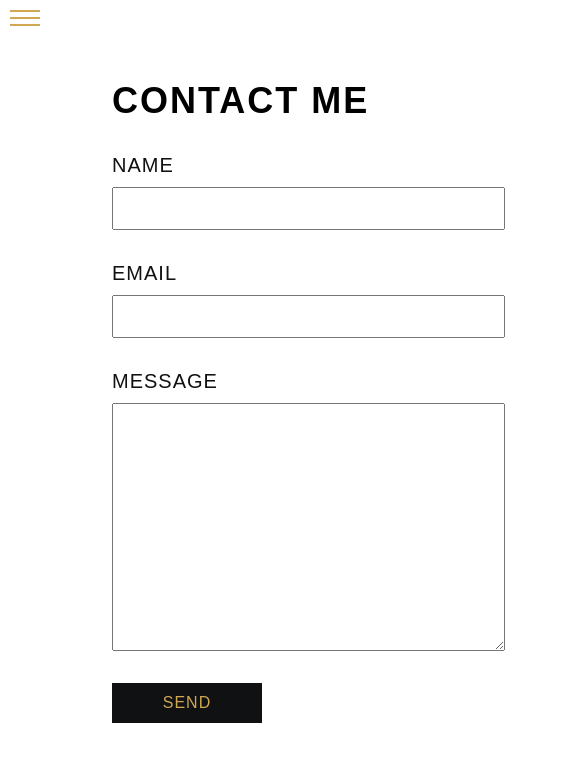
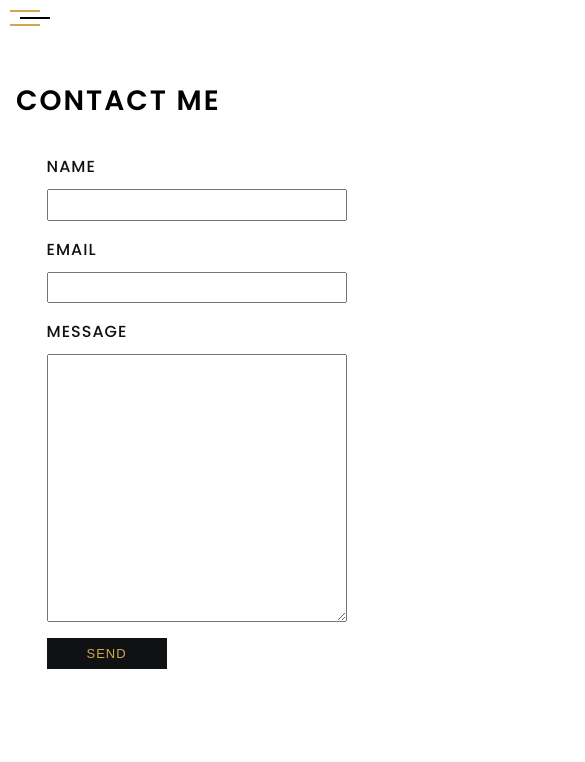
Before and after one commit to NasarTarique/netlifblog, a React (Create React App) app: page /contact in a window 390 px wide. Shown: the top 762 px of the page, 585 px wide, since content can reach past the window. Built offline with nearby package versions, Linux system fonts and the light colour scheme.

Commit message:
responsive ui contact/readblog page

```diff
--- a/public/index.html
+++ b/public/index.html
@@ -29,6 +29,7 @@
 	<link rel="preconnect" href="https://fonts.googleapis.com">
     <link rel="preconnect" href="https://fonts.gstatic.com" crossorigin>
 	<link href="https://fonts.googleapis.com/css2?family=Roboto:wght@300&display=swap" rel="stylesheet">
+		<link href="https://fonts.googleapis.com/css2?family=Poppins:wght@400;500;600;700&family=Roboto:wght@400;500&family=Rubik:wght@500&display=swap" rel="stylesheet">
 	<link href="https://fonts.googleapis.com/css2?family=Roboto:wght@300&display=swap" rel="stylesheet">
   </head>
   <body>
--- a/src/About.js
+++ b/src/About.js
@@ -1,9 +1,12 @@
-import React from "react";
+import React,{useEffect} from "react";
 import "./styles/about.css";
 import aboutimg from './imgs/laptop-portfolio.jpg';
 import { Link } from  'react-router-dom';
 
 function About() {
+		useEffect(()=>{
+				document.title = "About Me - Tarique Nasar"
+		},[])
   return (
     <div className="about-container">
       <div className="about">
--- a/src/Blog.js
+++ b/src/Blog.js
@@ -5,6 +5,7 @@ const Blog = () => {
   const [blogs, getBlog] = useState([]);
 
   useEffect(() => {
+		  document.title = "Blogs - Tarique Nasar";
 		  fetch("https://nasartarique.github.io/jsontblogtestrepo/media/blogs/blogs.json")
       .then((response) => response.json())
       .then((data) => {
--- a/src/Contact.js
+++ b/src/Contact.js
@@ -1,4 +1,4 @@
-import React, { useState } from "react";
+import React, { useState, useEffect } from "react";
 import "./styles/contact.css";
 const Contact = () => {
   const [namefocus, setNamefocus] = useState(false);
@@ -9,6 +9,11 @@ const Contact = () => {
     email: "",
     message: "",
   });
+
+		useEffect(()=>{
+				document.title = "Contact Me - Tarique Nasar"
+
+		},[])
   return (
     <div className="contact-container">
       <div className="contactme">
--- a/src/Projects.js
+++ b/src/Projects.js
@@ -6,6 +6,7 @@ const Projects = () => {
   const [projects, getProjects] = useState([]);
 
   useEffect(() => {
+		  document.title = "Projects - Tarique Nasar"
     fetch(
       "https://nasartarique.github.io/jsontblogtestrepo/media/projects/projects.json"
     )
--- a/src/Read.js
+++ b/src/Read.js
@@ -1,4 +1,4 @@
-import React, { useState, useEffect, useCallback } from "react";
+import React, {Fragment, useState, useEffect, useCallback } from "react";
 // import ReactMarkdown from "react-markdown";
 import { useParams } from "react-router-dom";
 import { ReactMarkdown } from "react-markdown/lib/react-markdown";
@@ -22,11 +22,13 @@ const Read = () => {
   }, [getId]);
 
   return (
+		  <Fragment>
+      <div className="Heading-blog" key={id}>{blog.Heading}</div>
     <div className="read-container">
-      <div className="Heading-blog" key={id}>{blog.Heading}</div>
       <ReactMarkdown children={blog.Blog}></ReactMarkdown>
       <div className="eoblog"></div>
     </div>
+		  </Fragment>
   );
 };
 
--- a/src/styles/about.css
+++ b/src/styles/about.css
@@ -1,5 +1,5 @@
 .about-container {
-  font-family: "Poppins", sans-serif;
+  font-family: "Open-sans", sans-serif;
   padding: 10rem;
   width: 100%;
   height: 100%;
@@ -11,7 +11,9 @@
 .about {
   margin: auto;
 }
-.about-header { letter-spacing: 4px;
+.about-header {
+		font-weight:600;
+		letter-spacing: 4px;
   padding-bottom: 2rem;
 }
 #span-hey {
@@ -62,6 +64,12 @@
     width: 0%;
   }
 }
+@media (max-width: 650px) {
+		.about-container{
+				padding:4rem;
+		}
+
+}
 @media (max-width: 500px) {
   .about-container {
     padding: 0rem;
--- a/src/styles/blogs.css
+++ b/src/styles/blogs.css
@@ -1,5 +1,5 @@
 .blogs-container{
-  font-family: "poppins", sans-serif;
+		font-family:'Open-sans',sans-serif;
   padding: 5rem 7rem 5rem 7rem;
   width: 100%;
   height: 100%;
@@ -25,7 +25,7 @@
 }
 .blog-block > p{
 		font-family:'Roboto',san-serif;
-		font-weight:400;
+		font-weight:300;
 		font-size:18px;
 		letter-spacing:0.2px;
 
@@ -46,6 +46,7 @@
 		color:white;
 }
 .blog-name{
+		font-weight:600;
 		color:#D0A854;
 }
 
--- a/src/styles/contact.css
+++ b/src/styles/contact.css
@@ -26,7 +26,8 @@
 .contactinput {
 		width:100%;
 		margin:auto;
-		max-width:700px; display:flex;
+		max-width:700px;
+		display:flex;
 		flex-direction:column;
 }
 .input-group{
@@ -88,3 +89,85 @@ label{
 textarea:focus{
 		outline-color:#d0a854;
 }
+@media(max-width:800px){
+		.contact-container{
+		padding: 5rem 3rem 5rem 3rem;
+		}
+}
+@media(max-width:700px){
+		.contactme-header{
+		font-size:32px;
+
+		}
+label{
+		font-size:16px;
+		padding-bottom:10px;
+}
+input{
+		padding:0.3rem;
+		font-size:16px;
+		margin-bottom:1rem;
+}
+textarea{
+		font-size:16px;
+		letter-spacing:1px;
+		font-family:'Poppins',sans-serif;
+		padding:0.5rem;
+
+}
+.contactinput {
+		width:100%;
+		max-width:500px;
+		display:flex;
+		flex-direction:column;
+}
+
+}
+@media(max-width:600px){
+		.contact-container{
+		padding: 5rem 1rem 5rem 3rem;
+		}
+		.contactinput{
+				max-width:400px;
+		}
+
+}
+@media(max-width:500px){
+		.contact-container{
+				padding: 5rem 1rem 5rem 1.5rem;
+
+		}
+		.contactme-header{
+				font-size:28px;
+		}
+		.contactinput{
+				max-width:350px;
+		}
+.submit-button{
+		margin-top:1rem;
+		padding-top:0.5rem;
+		padding-bottom:0.5rem;
+		font-size:13px;
+		width:120px;
+}
+
+}
+@media(max-width:400px){
+		.contactinput{
+				max-width:300px;
+		}
+		.contact-container{
+				padding: 5rem 0.8rem 5rem 1rem;
+
+		}
+
+}
+@media(max-width:350px){
+		.contactme-header{
+				font-size:25px;
+		}
+		.contactinput{
+				max-width:250px;
+		}
+
+}
--- a/src/styles/main.css
+++ b/src/styles/main.css
@@ -64,7 +64,7 @@
 }
 
 .hamburger {
-		position:absolute;
+		position:fixed;
 		top:0;
 		left:0;
 		display:none;
--- a/src/styles/projects.css
+++ b/src/styles/projects.css
@@ -1,5 +1,5 @@
 .projects-container{
-  font-family: "Poppins", sans-serif;
+  font-family: "Open-sans", sans-serif;
   padding: 5rem 7rem 5rem 7rem;
   width: 100%;
   height: 100%;
@@ -47,6 +47,7 @@
 }
 .project-name{
 		font-family:'Poppins',sans-serif;
+		font-weight:600;
 		color:#D0A854;
 }
 .project-website{
--- a/src/styles/read.css
+++ b/src/styles/read.css
@@ -1,7 +1,7 @@
 .read-container{
   font-family: "poppins", sans-serif;
-  padding: 5rem 7rem 5rem 7rem;
-  max-width: 1000px;
+  padding: 1rem 7rem 5rem 7rem;
+  max-width: 900px;
   height: 100%;
   display: flex;
   margin:auto;
@@ -10,9 +10,15 @@
   overflow-wrap:normal;
   gap:2em;
 }
-.read-container > .Heading-blog {
+.Heading-blog {
 		letter-spacing:2px;
 		font-family: "poppins", sans-serif;
+		text-align:center;
+		margin:auto;
+		padding-top:4rem;
+		padding-left:0.5rem;
+		padding-right:0.5rem;
+		max-width:1000px;
 		font-size:40px;
 		color:#CD9C36;
 		font-weight:700;
@@ -23,31 +29,46 @@
 		color:#101112;
 		letter-spacing:1px;
 		line-height:1.4;
-		font-family:"Roboto",san-serif;
+		font-family:"Poppins",sans-serif;
 
 }
 
 .read-container > p {
-		font-family:"Roboto",san-serif;
+		font-family:"Roboto",sans-serif;
 		line-height:1.4;
 		letter-spacing:1px;
-		font-weight:300;
-		font-size:22px;
+		font-weight:500;
 }
-.read-container > a {
+.read-container >  a {
+		color:#CD9C36;
+		font-style:italic;
+}
+.read-container > * >a {
+		font-style:italic;
+		color:#CD9C36;
+}
+
+.read-container > * > *  >a {
+		color:#CD9C36;
+		font-style:italic;
+}
+.read-container>* >* > * > *  >a {
 		color:#CD9C36;
 		font-weight:bold;
 }
-.read-container > p >a {
-		color:#CD9C36;
-		font-weight:bold;
+.read-container > ul,ol{
+		padding-left:2rem;
 }
 
 .read-container > p > img{
 		align-self:center;
 		max-width:100%;
 		margin:auto;
-		max-height:500px;
+}
+.read-container > p >a > img{
+		align-self:center;
+		max-width:100%;
+		margin:auto;
 }
 .eoblog{
 		padding-bottom:7rem;
@@ -63,3 +84,60 @@ blockquote p {
   font-family: "Roboto", sans-serif;
   display: inline;
 }
+@media(max-width:900px){
+.Heading-blog {
+		font-size:34px;
+		font-weight:700;
+		margin-bottom:1.5rem;
+}
+.read-container{
+		font-size:0.9rem;
+}
+}
+@media(max-width:800px){
+		.Heading-blog{
+				font-size:32px;
+		}
+		.read-container{
+				padding: 1rem 3rem 5rem 3rem;
+		}
+
+}
+@media(max-width:700px){
+		.Heading-blog{
+				margin-bottom:1rem;
+		}
+		.read-container{
+				padding: 1rem 3rem 5rem 3rem;
+		}
+}
+@media(max-width:650px){
+		.read-container{
+				padding: 0rem 2rem 3rem 2rem;
+		}
+
+}
+@media(max-width:550px){
+		.Heading-blog{
+				font-size:30px;
+		}
+		.read-container{
+				font-size:0.85rem;
+		}
+
+}
+@media(max-width:550px){
+		.Heading-blog{
+				font-size:27px;
+				letter-spacing:1px;
+				padding-right:2px;
+		}
+
+
+}
+@media(max-width:450px){
+		.read-container{
+				padding-left:1rem;
+				padding-right:1rem;
+		}
+}
```
